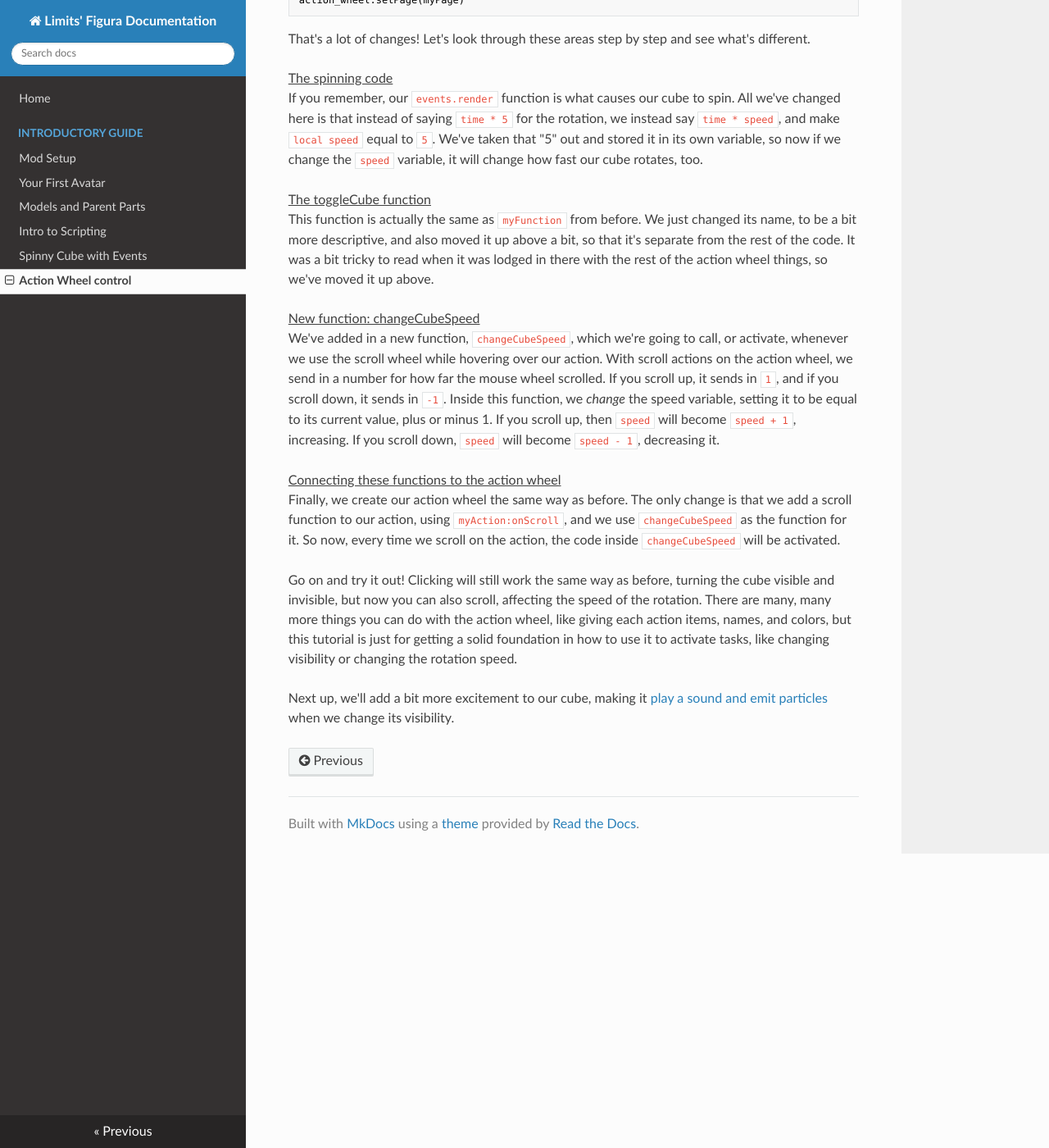
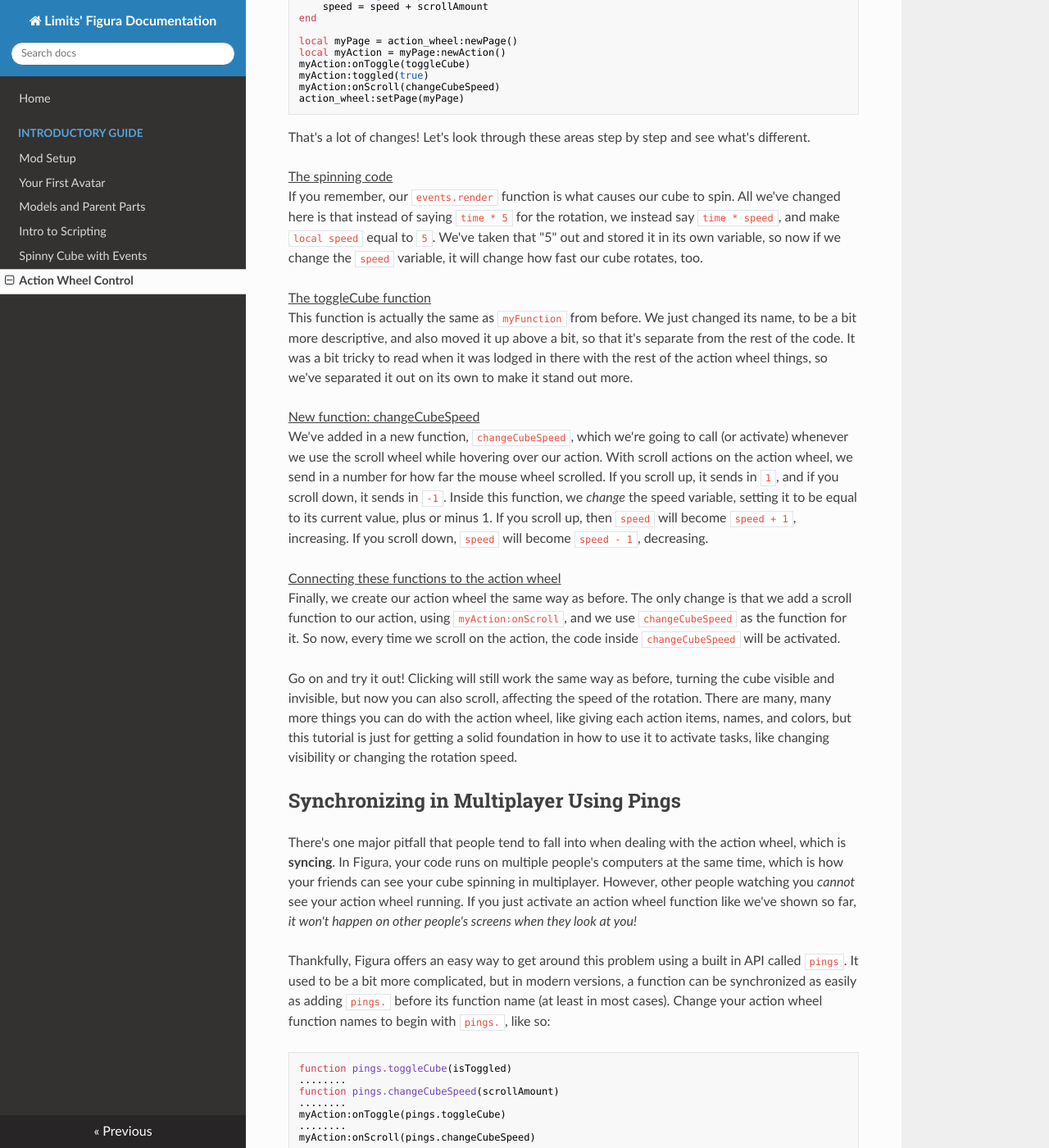
Before and after one commit to Moonlight-Maya/LimitsFiguraDocs, an MkDocs documentation site: the page built from docs/guides/first_avatar/p5_action_wheel.md, in a window 1280 px wide and 1400 px high, scrolled down 1610 px. Shown: the whole window at 82% size. Built offline with MkDocs 1.6.1, drawn with Linux system fonts in a browser that asks for light colours; nearby versions of some CDN libraries; some of the changed text lies outside the part shown.

Commit message:
important note, + pings
thank you katt for the recommendation

````diff
--- a/docs/guides/first_avatar/p5_action_wheel.md
+++ b/docs/guides/first_avatar/p5_action_wheel.md
@@ -1,4 +1,6 @@
 ## Using the Action Wheel to Control the Cube
+
+> IMPORTANT: If you're just here to skim, copy/paste, and leave, ***make sure you read all the way to the bottom of the page!*** There's a common trap that people tend to fall into if they don't realize a key detail, and then they get confused about why the code isn't working as they expect it to.
 
 One thing you may want to do is trigger something to happen whenever you desire. One way that Figura offers to achieve this is through use of the **Action Wheel**. The action wheel can be brought up by pressing **B** by default, though the key can of course be rebound through the settings. If you do this right now, though, you'll find a popup telling you there's no active page. We have to write some code to create a page and activate it. Here's the code:
 
@@ -62,14 +64,30 @@
 If you remember, our `events.render` function is what causes our cube to spin. All we've changed here is that instead of saying `time * 5` for the rotation, we instead say `time * speed`, and make `local speed` equal to `5`. We've taken that "5" out and stored it in its own variable, so now if we change the `speed` variable, it will change how fast our cube rotates, too.
 
 <u>The toggleCube function</u><br />
-This function is actually the same as `myFunction` from before. We just changed its name, to be a bit more descriptive, and also moved it up above a bit, so that it's separate from the rest of the code. It was a bit tricky to read when it was lodged in there with the rest of the action wheel things, so we've moved it up above.
+This function is actually the same as `myFunction` from before. We just changed its name, to be a bit more descriptive, and also moved it up above a bit, so that it's separate from the rest of the code. It was a bit tricky to read when it was lodged in there with the rest of the action wheel things, so we've separated it out on its own to make it stand out more.
 
 <u>New function: changeCubeSpeed</u><br />
-We've added in a new function, `changeCubeSpeed`, which we're going to call, or activate, whenever we use the scroll wheel while hovering over our action. With scroll actions on the action wheel, we send in a number for how far the mouse wheel scrolled. If you scroll up, it sends in `1`, and if you scroll down, it sends in `-1`. Inside this function, we *change* the speed variable, setting it to be equal to its current value, plus or minus 1. If you scroll up, then `speed` will become `speed + 1`, increasing. If you scroll down, `speed` will become `speed - 1`, decreasing it.
+We've added in a new function, `changeCubeSpeed`, which we're going to call (or activate) whenever we use the scroll wheel while hovering over our action. With scroll actions on the action wheel, we send in a number for how far the mouse wheel scrolled. If you scroll up, it sends in `1`, and if you scroll down, it sends in `-1`. Inside this function, we *change* the speed variable, setting it to be equal to its current value, plus or minus 1. If you scroll up, then `speed` will become `speed + 1`, increasing. If you scroll down, `speed` will become `speed - 1`, decreasing.
 
 <u>Connecting these functions to the action wheel</u><br />
 Finally, we create our action wheel the same way as before. The only change is that we add a scroll function to our action, using `myAction:onScroll`, and we use `changeCubeSpeed` as the function for it. So now, every time we scroll on the action, the code inside `changeCubeSpeed` will be activated.
 
 Go on and try it out! Clicking will still work the same way as before, turning the cube visible and invisible, but now you can also scroll, affecting the speed of the rotation. There are many, many more things you can do with the action wheel, like giving each action items, names, and colors, but this tutorial is just for getting a solid foundation in how to use it to activate tasks, like changing visibility or changing the rotation speed.
 
-Next up, we'll add a bit more excitement to our cube, making it [play a sound and emit particles](p6_sound_particles.md) when we change its visibility.
+## Synchronizing in Multiplayer Using Pings
+
+There's one major pitfall that people tend to fall into when dealing with the action wheel, which is **syncing**. In Figura, your code runs on multiple people's computers at the same time, which is how your friends can see your cube spinning in multiplayer. However, other people watching you *cannot* see your action wheel running. If you just activate an action wheel function like we've shown so far, *it won't happen on other people's screens when they look at you!*
+
+Thankfully, Figura offers an easy way to get around this problem using a built in API called `pings`. It used to be a bit more complicated, but in modern versions, a function can be synchronized as easily as adding `pings.` before its function name (at least in most cases). Change your action wheel function names to begin with `pings.`, like so:
+
+```lua
+function pings.toggleCube(isToggled)
+........
+function pings.changeCubeSpeed(scrollAmount)
+........
+myAction:onToggle(pings.toggleCube)
+........
+myAction:onScroll(pings.changeCubeSpeed)
+```
+
+If you do this, you shouldn't notice any differences in single player. But in multiplayer, other people will now be able to see when you change your cube's visibility or speed.
--- a/mkdocs.yml
+++ b/mkdocs.yml
@@ -7,7 +7,7 @@
         - Models and Parent Parts: guides/first_avatar/p2_model.md
         - Intro to Scripting: guides/first_avatar/p3_lua_start.md
         - Spinny Cube with Events: guides/first_avatar/p4_spin.md
-        - Action Wheel control: guides/first_avatar/p5_action_wheel.md
+        - Action Wheel Control: guides/first_avatar/p5_action_wheel.md
 
 extra_css:
     - stylesheets/blockquotes.css
````
Also changed, not shown: other parts of docs/guides/first_avatar/p5_action_wheel.md (+4 -4 lines).
